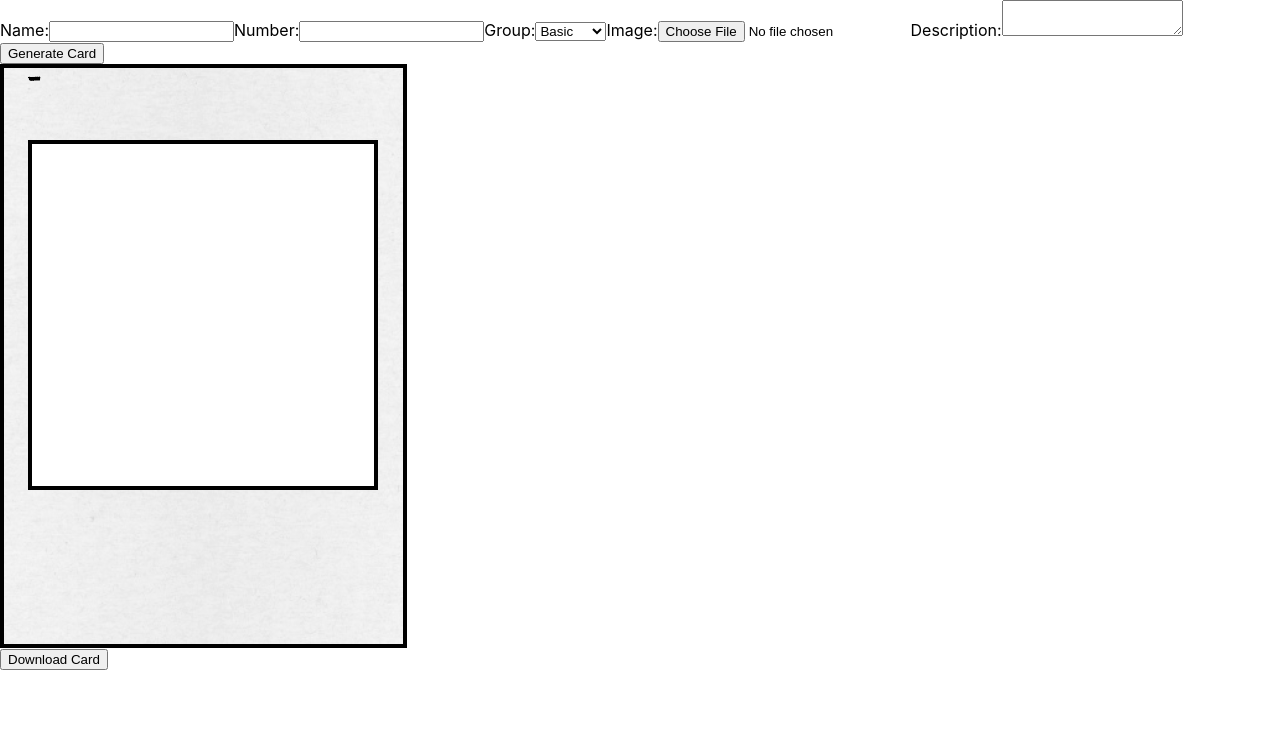
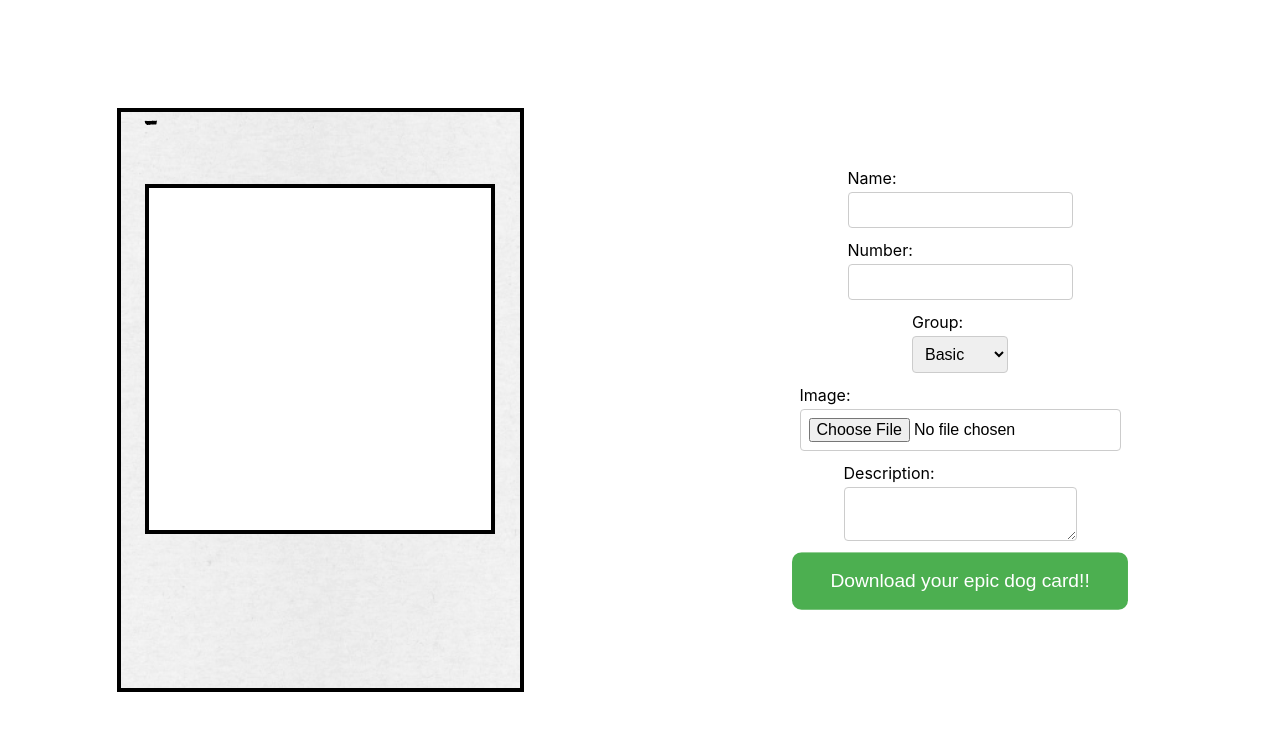
Before and after one commit to brendanpayne/card-maker, a React (Create React App) app: page / in a window 1280 px wide. Shown: the top 730 px of the page. Built offline with nearby package versions, Linux system fonts and the light colour scheme.

Commit message:
made the website look better

```diff
--- a/src/App.css
+++ b/src/App.css
@@ -1,3 +1,88 @@
+.container {
+  display: flex;
+  justify-content: center;
+  align-items: center;
+  height: 100vh;
+}
+
+.settings {
+  display: flex;
+  flex-direction: column;
+  align-items: center;
+  width: 50%;
+  padding: 24px;
+  box-sizing: border-box;
+}
+
+form {
+  display: flex;
+  flex-direction: column;
+  align-items: center;
+  margin-bottom: 24px;
+}
+
+label {
+  display: flex;
+  flex-direction: column;
+  margin-bottom: 12px;
+}
+
+input,
+select,
+textarea {
+  padding: 8px;
+  border-radius: 4px;
+  border: 1px solid #ccc;
+  font-size: 16px;
+  margin-top: 4px;
+}
+
+button[type="submit"],
+button[type="button"] {
+  padding: 8px 16px;
+  border-radius: 4px;
+  border: none;
+  background-color: #0077cc;
+  color: #fff;
+  font-size: 16px;
+  cursor: pointer;
+  margin-top: 12px;
+}
+
+button[type="download"] {
+  background-color: #4CAF50; /* Green */
+  border: none;
+  color: white;
+  padding: 15px 32px;
+  text-align: center;
+  text-decoration: none;
+  display: inline-block;
+  font-size: 16px;
+  margin: 4px 2px;
+  cursor: pointer;
+  border-radius: 8px;
+  animation: pulse 1s infinite;
+}
+
+@keyframes pulse {
+  0% {
+    transform: scale(1);
+  }
+  50% {
+    transform: scale(1.2);
+  }
+  100% {
+    transform: scale(1);
+  }
+}
+
+.card-container {
+  display: flex;
+  justify-content: center;
+  align-items: center;
+  width: 50%;
+}
+
 .card {
   font-family: 'MyFont', sans-serif;
   background-image: url('../public/dogcard.png');
@@ -7,6 +92,7 @@
   height: 584px;
   display: flex;
   flex-direction: column;
+
 }
 
 .card-name {
@@ -45,17 +131,23 @@
 
 .card-description {
   font-family: 'ninjutsuBB', sans-serif;
-  margin-top: 20px;
+  margin-top: 360px;
   margin-left: 28px;
   font-size: 20px;
   word-wrap: break-word;
 }
 
-.card-image {
+.card-image-container {
   position: absolute;
-  top: 124px;
-  left: 32px;
+  margin-top: 80px;
+  margin-left: 32px;
   width: 342px;
   height: 342px;
+  overflow: hidden;
+}
+
+.card-image {
+  width: 100%;
+  height: 100%;
   object-fit: cover;
 }
--- a/src/App.js
+++ b/src/App.js
@@ -32,14 +32,29 @@ function CardGenerator() {
   const handleDownload = () => {
     html2canvas(cardRef.current).then((canvas) => {
       const link = document.createElement('a');
-      link.download = number ? `${number} - ${name}` : 'card.png';
+      link.download = 'card.png';
       link.href = canvas.toDataURL();
       link.click();
     });
   };
 
   return (
-    <div>
+    <div className="container">
+      <div className="card-container">
+        <div className="card" ref={cardRef}>
+          <div className="card-header">
+            <h2 className={`card-name ${group}`}>{number} - {name}</h2>
+            {group && <p className={`card-group ${group}`}>{group}</p>}
+          </div>
+          <div className="card-image-container">
+            {image && (
+              <img className='card-image' src={image} alt={name} />
+            )}
+          </div>
+          <p className="card-description">{description}</p>
+        </div>
+      </div>
+      <div className="settings">
         <form onSubmit={handleSubmit}>
           <label>
             Name:
@@ -68,21 +83,11 @@ function CardGenerator() {
             Description:
             <textarea value={description} onChange={(event) => setDescription(event.target.value)} />
           </label>
-        <button type="submit">Generate Card</button>
+          <button type='download' onClick={handleDownload}>Download your epic dog card!!</button>
         </form>
-      <div className="card" ref={cardRef}>
-        <div className="card-header">
-          <h2 className={`card-name ${group}`}>{number} - {name}</h2>
-          {group && <p className={`card-group ${group}`}>{group}</p>}
       </div>
-        {image && (
-          <img className='card-image' src={image} alt={name} />
-        )}
-        <p className="card-description">{description}</p>
-      </div>
-      <button onClick={handleDownload}>Download Card</button>
     </div>
   );
-}
+};
 
 export default CardGenerator;
```
Lines whose indentation alone changed are shown as unchanged.
